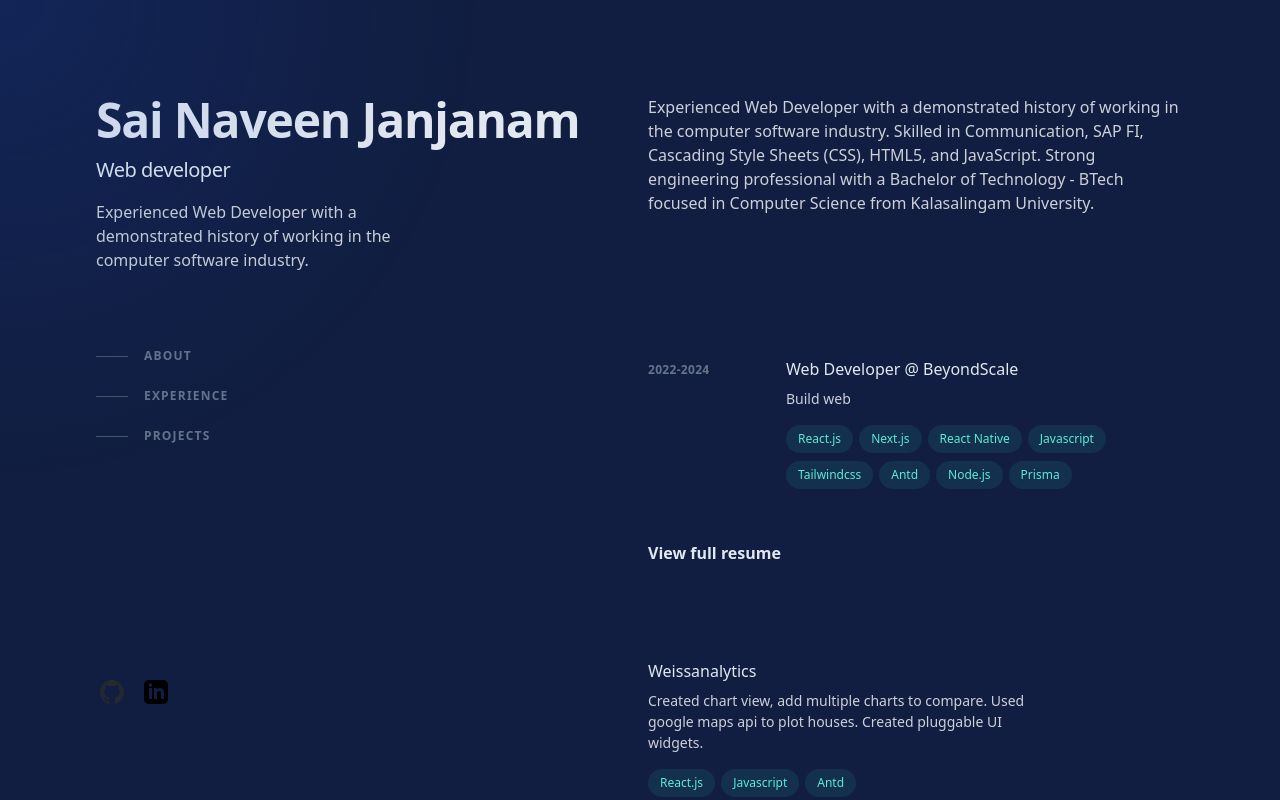
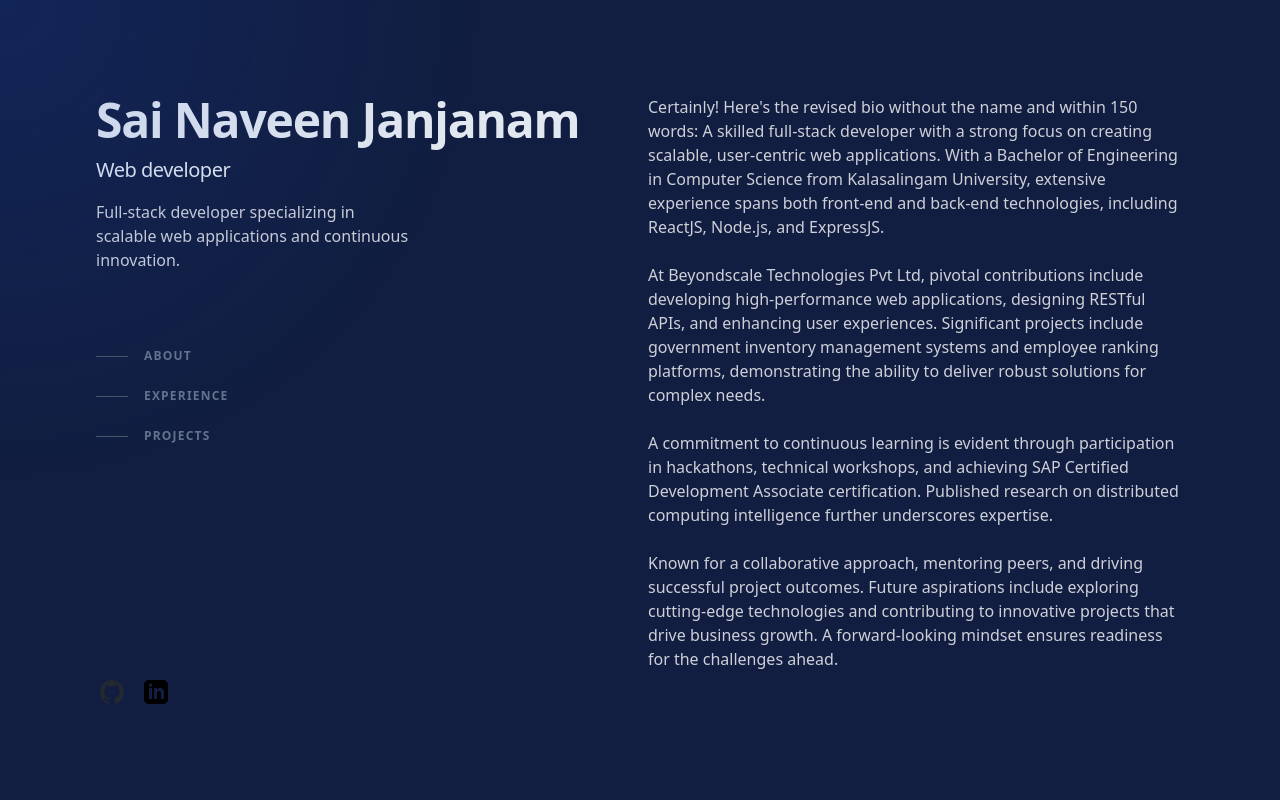
Before and after one commit to sai20459/portfoliov1, a React (Create React App) app: page / in a window 1280 px wide. Shown: the top 800 px of the page. Built offline with nearby package versions, Linux system fonts and the light colour scheme.

Commit message:
text changes

```diff
--- a/src/components/About.js
+++ b/src/components/About.js
@@ -13,11 +13,28 @@ const About = () => {
         </h2>
       </div>
       <p>
-        Experienced Web Developer with a demonstrated history of working in the
-        computer software industry. Skilled in Communication, SAP FI, Cascading
-        Style Sheets (CSS), HTML5, and JavaScript. Strong engineering
-        professional with a Bachelor of Technology - BTech focused in Computer
-        Science from Kalasalingam University.
+        Certainly! Here's the revised bio without the name and within 150 words:
+        A skilled full-stack developer with a strong focus on creating scalable,
+        user-centric web applications. With a Bachelor of Engineering in
+        Computer Science from Kalasalingam University, extensive experience
+        spans both front-end and back-end technologies, including ReactJS,
+        Node.js, and ExpressJS.
+        <br /> <br />
+        At Beyondscale Technologies Pvt Ltd, pivotal contributions include
+        developing high-performance web applications, designing RESTful APIs,
+        and enhancing user experiences. Significant projects include government
+        inventory management systems and employee ranking platforms,
+        demonstrating the ability to deliver robust solutions for complex needs.
+        <br />
+        <br />A commitment to continuous learning is evident through
+        participation in hackathons, technical workshops, and achieving SAP
+        Certified Development Associate certification. Published research on
+        distributed computing intelligence further underscores expertise.
+        <br /> <br /> Known for a collaborative approach, mentoring peers, and
+        driving successful project outcomes. Future aspirations include
+        exploring cutting-edge technologies and contributing to innovative
+        projects that drive business growth. A forward-looking mindset ensures
+        readiness for the challenges ahead.
       </p>
     </section>
   );
--- a/src/components/Header.js
+++ b/src/components/Header.js
@@ -12,8 +12,8 @@ const Header = () => {
           Web developer
         </h2>
         <p className="mt-4 max-w-xs leading-normal">
-          Experienced Web Developer with a demonstrated history of working in
-          the computer software industry.
+          Full-stack developer specializing in scalable web applications and
+          continuous innovation.
         </p>
         <nav className="nav hidden lg:block" aria-label="In-page jump links">
           <ul className="mt-16 w-max">
```
